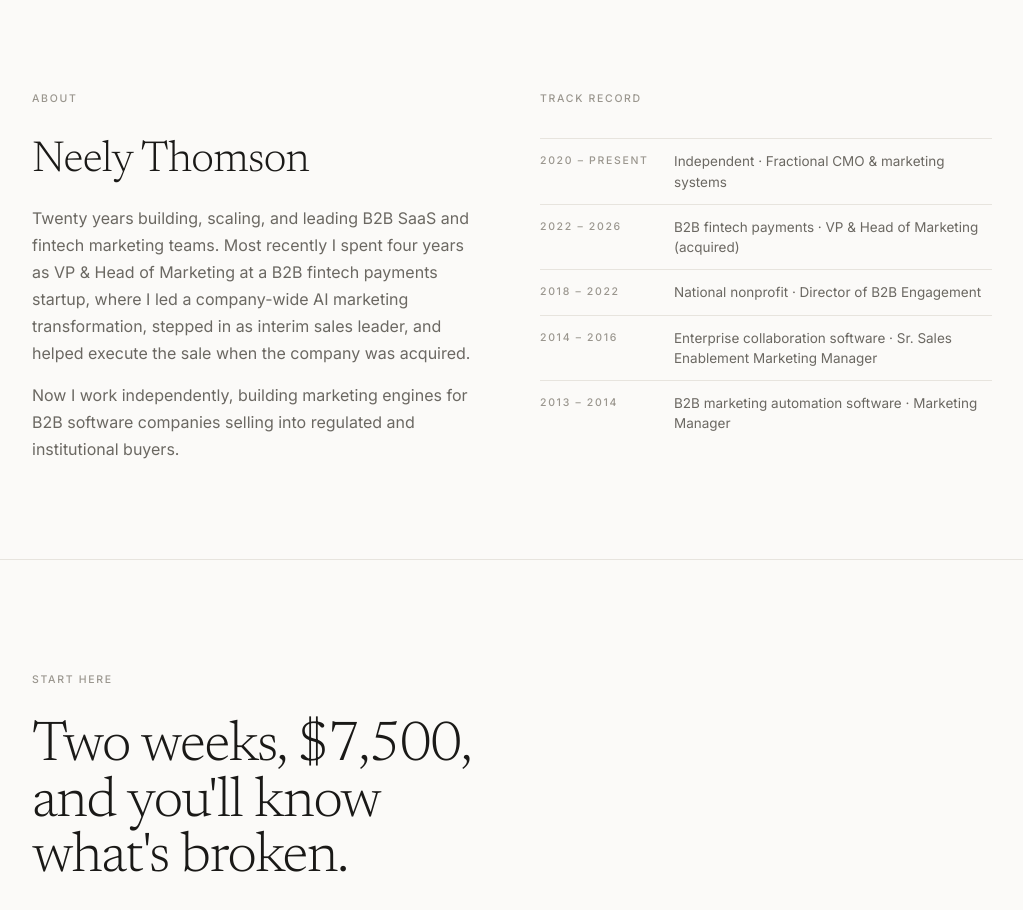
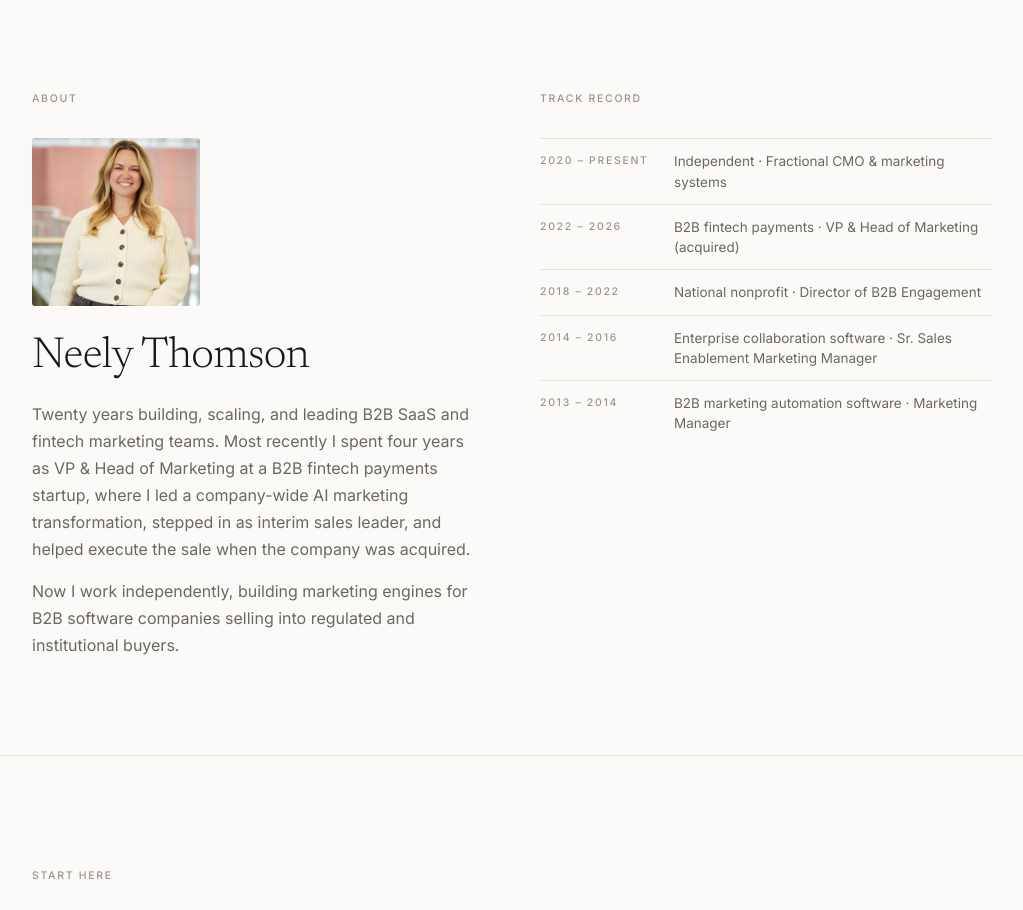
Before and after one commit to neelythomson/neelythomson-site, a Next.js app: page / in a window 1280 px wide. Shown: the part 10880-11790 px from the top of the page, without its empty margins (128-1151 px from the left). Built offline with nearby package versions, Linux system fonts and the light colour scheme.

Commit message:
About: headshot

```diff
--- a/src/components/About.tsx
+++ b/src/components/About.tsx
@@ -12,6 +12,14 @@ export default function About() {
       <div className="mx-auto grid max-w-[960px] items-start gap-8 lg:grid-cols-2 lg:gap-14">
         <div>
           <p className="label mb-8">About</p>
+          <img
+            src="/neely-thomson.jpg"
+            alt="Neely Thomson"
+            width={800}
+            height={800}
+            loading="lazy"
+            className="mb-7 h-[168px] w-[168px] rounded-[3px] object-cover"
+          />
           <h2 className="display-sm mb-5 text-[clamp(1.9rem,3.4vw,2.9rem)]">
             Neely Thomson
           </h2>
```
